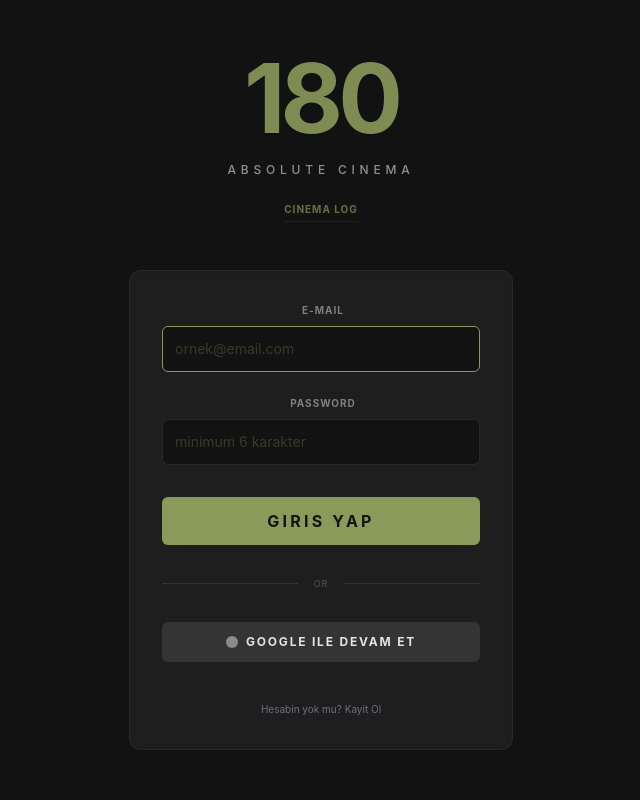
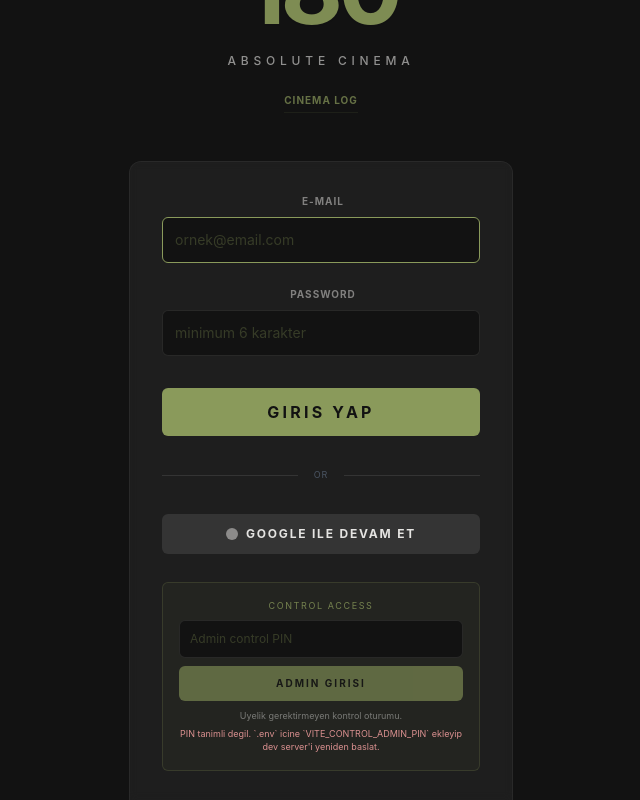
Before and after one commit to hsynakgn23-dev/180, a React (Vite) app: page / in a window 1280 px wide. Both pictures are taken after a click on the button "GIRIŞ YAP". Shown: the whole page, without its empty margins (319-959 px from the left). Built offline with nearby package versions, Linux system fonts and the light colour scheme; no server answers.

Commit message:
fix: always show control access section on login

```diff
--- a/src/features/auth/LoginView.tsx
+++ b/src/features/auth/LoginView.tsx
@@ -12,7 +12,7 @@ export const LoginView: React.FC = () => {
     const [isControlLoading, setIsControlLoading] = useState(false);
     const [statusMessage, setStatusMessage] = useState('');
     const [errorMessage, setErrorMessage] = useState('');
-    const isControlLoginEnabled = Boolean(import.meta.env.VITE_CONTROL_ADMIN_PIN);
+    const hasConfiguredControlPin = Boolean(import.meta.env.VITE_CONTROL_ADMIN_PIN);
 
     const handleSubmit = async (e: React.FormEvent) => {
         e.preventDefault();
@@ -156,7 +156,6 @@ export const LoginView: React.FC = () => {
                         </div>
                     )}
 
-                    {isControlLoginEnabled && (
                     <div className="mt-1 border border-[#8A9A5B]/20 bg-[#8A9A5B]/5 rounded-md p-4">
                         <p className="text-[9px] uppercase tracking-[0.18em] text-sage/80 mb-2">
                             Control Access
@@ -172,7 +171,7 @@ export const LoginView: React.FC = () => {
                             <button
                                 type="button"
                                 onClick={handleControlLogin}
-                                    disabled={isControlLoading}
+                                disabled={isControlLoading || !hasConfiguredControlPin}
                                 className="w-full bg-[#8A9A5B] text-[#121212] font-bold py-2.5 uppercase tracking-[0.2em] text-[10px] rounded-md hover:bg-[#9AB06B] transition-colors disabled:opacity-60 disabled:cursor-not-allowed"
                             >
                                 {isControlLoading ? 'Please wait...' : 'Admin Girisi'}
@@ -181,8 +180,12 @@ export const LoginView: React.FC = () => {
                         <p className="text-[9px] text-[#E5E4E2]/45 mt-2">
                             Uyelik gerektirmeyen kontrol oturumu.
                         </p>
+                        {!hasConfiguredControlPin && (
+                            <p className="text-[9px] text-red-300/85 mt-1">
+                                PIN tanimli degil. `.env` icine `VITE_CONTROL_ADMIN_PIN` ekleyip dev server'i yeniden baslat.
+                            </p>
+                        )}
                     </div>
-                    )}
 
                     <div className="text-center mt-4">
                         <p className="text-[10px] text-gray-500 cursor-pointer hover:text-sage transition-colors" onClick={() => setIsRegistering(!isRegistering)}>
```
Lines whose indentation alone changed are shown as unchanged.
